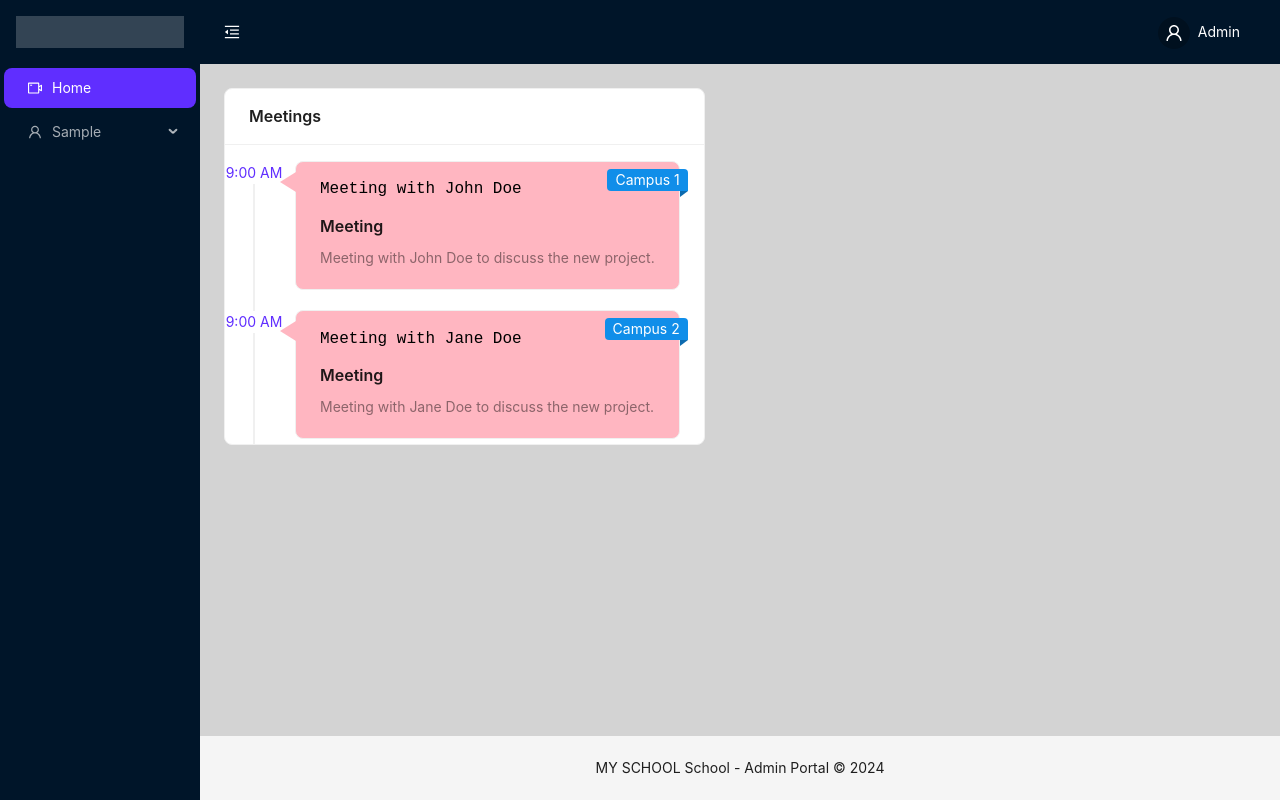
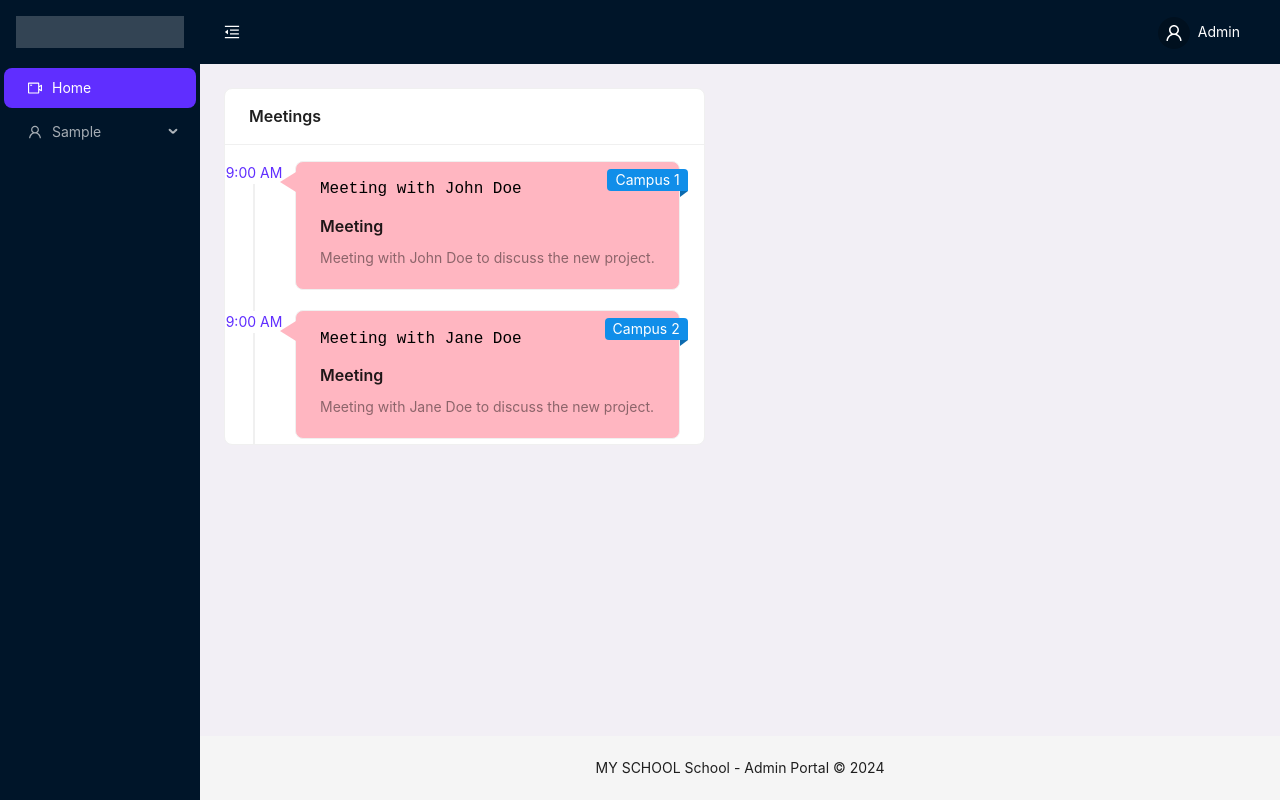
Before and after one commit to Translucent504/koolhub-admin-frontend, a React (Vite) app: page /sign-in in a window 1280 px wide. Both pictures are taken after a click on the button "sign in". Built offline with nearby package versions, Linux system fonts and the light colour scheme.

Commit message:
update content bg color

```diff
--- a/src/components/RootLayout.jsx
+++ b/src/components/RootLayout.jsx
@@ -110,7 +110,7 @@ function RootLayout() {
               style={{
                 padding: 24,
                 margin: 0,
-                background: "lightgray",
+                background: "#F2EFF5",
                 minHeight: "calc(100% - var(--ant-layout-header-height))",
                 overflowX: "hidden",
               }}
```
